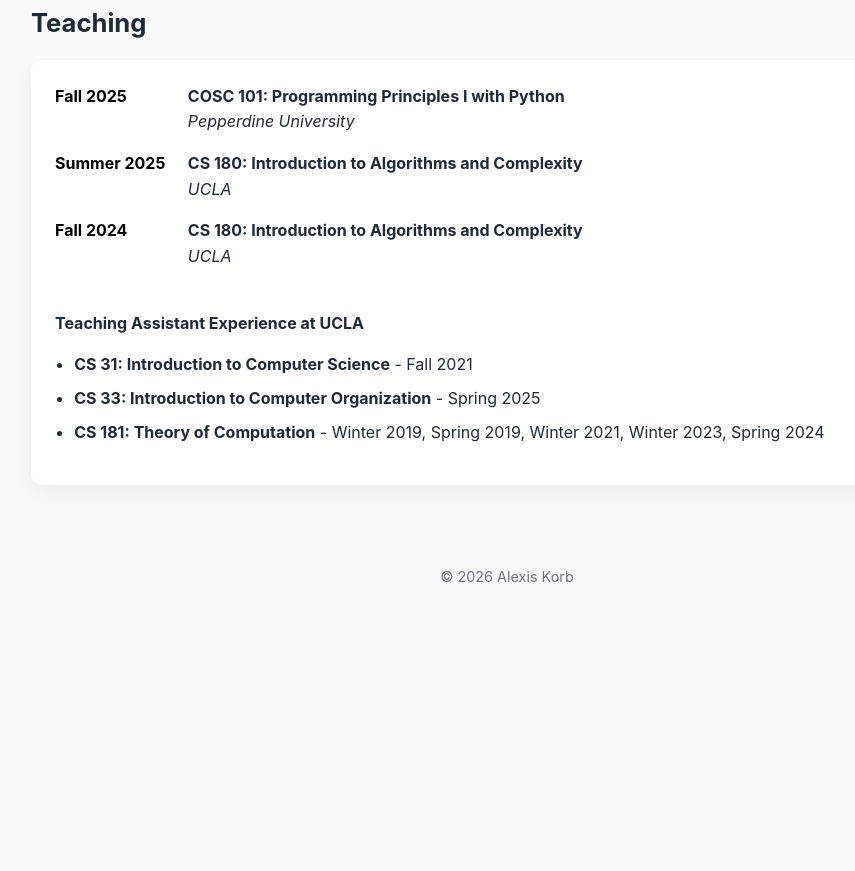
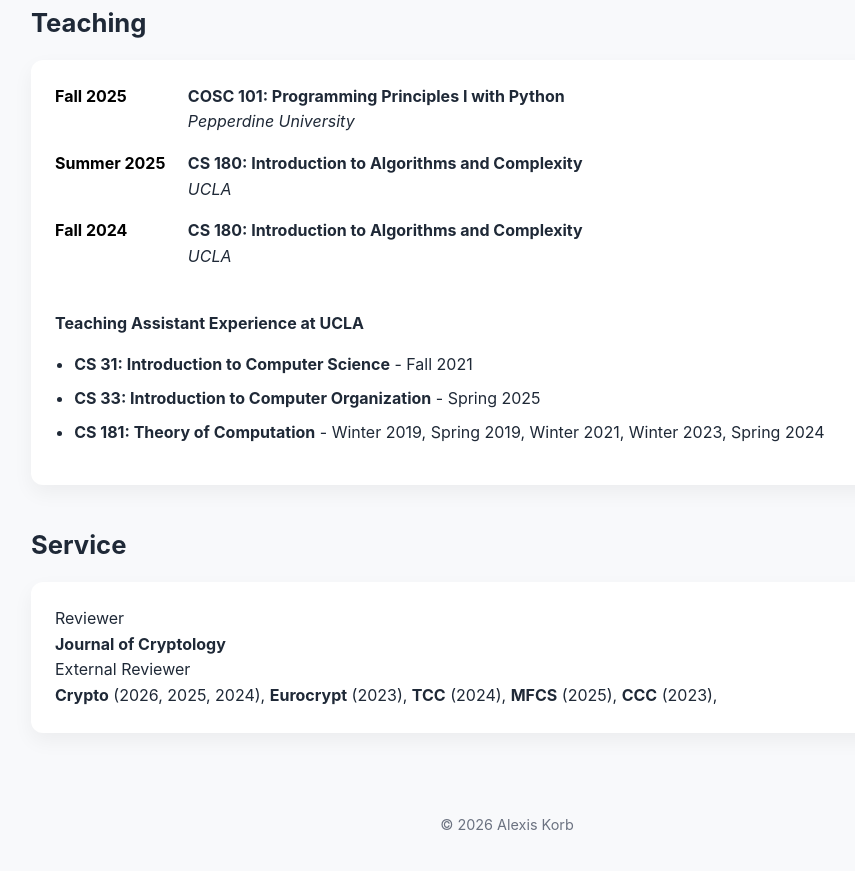
Before and after one commit to alexiskorb/alexiskorb.github.io, a plain HTML site: page index.html in a window 1280 px wide. Shown: the part 2243-3114 px from the top of the page, without its empty margins (133-988 px from the left). Before the commit the page ends 2887 px from the top, so only its background shows below. Drawn offline with Linux system fonts and the light colour scheme.

Commit message:
Update index.html

```diff
--- a/index.html
+++ b/index.html
@@ -184,6 +184,27 @@
       </div>
     </section>
 
+	<section id="service">
+	  <h2>Service</h2>
+	  <div class="card">
+		<div class="service-row">
+			<div class="service-type">Reviewer</div>
+			<div class="service-info">
+			  <strong>Journal of Cryptology</strong>
+			</div>
+		</div>
+		<div class="service-row">
+			<div class="service-type">External Reviewer</div>
+			<div class="service-info">
+			  <strong>Crypto</strong> (2026, 2025, 2024),
+			  <strong>Eurocrypt</strong> (2023),
+			  <strong>TCC</strong> (2024),
+			  <strong>MFCS</strong> (2025),
+			  <strong>CCC</strong> (2023),
+			</div>
+		</div>
+      </div>
+    </section>
 
   <footer>
     © <span id="year"></span> Alexis Korb
```
